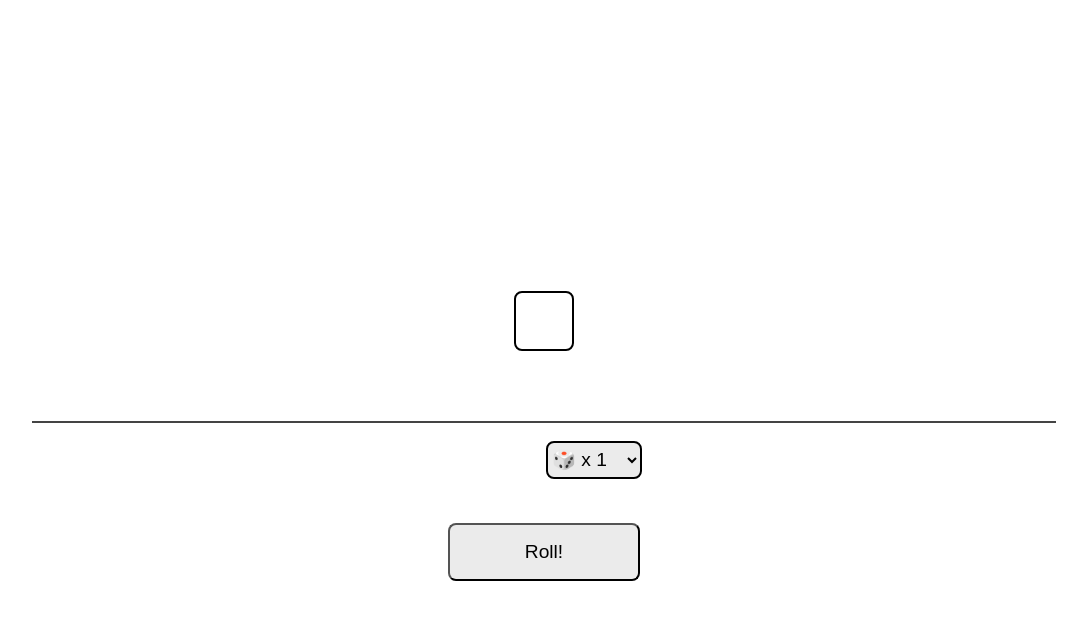
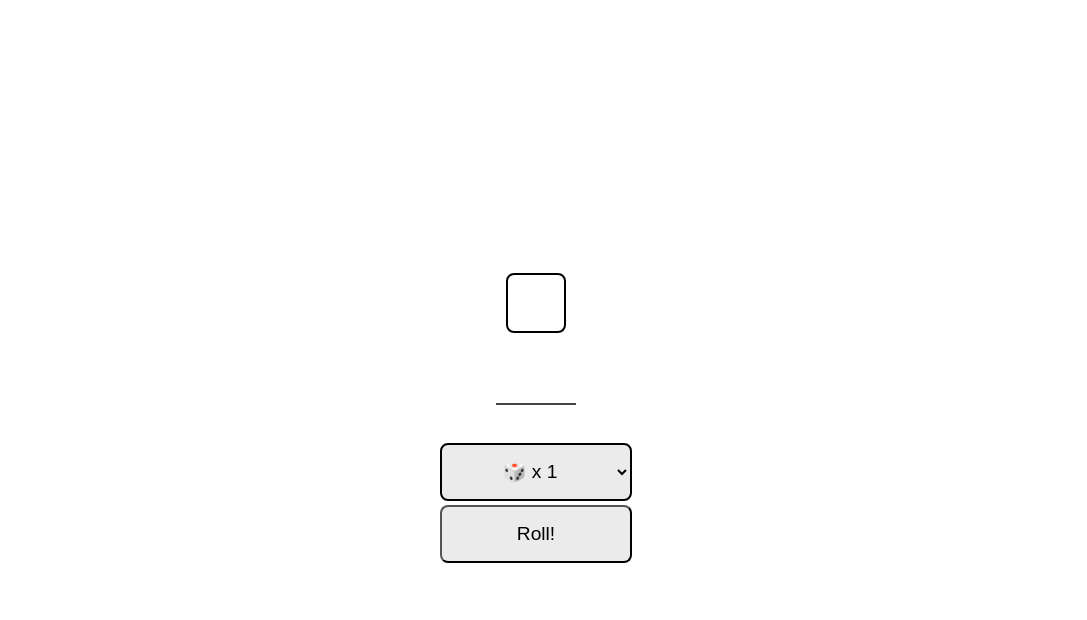
Before and after one commit to GuilhermeHCayeiro/Rolagem-de-dados-simples., a plain HTML site: page index.html in a window 1280 px wide. Shown: the part 88-708 px from the top of the page, without its empty margins (104-1191 px from the left). Drawn offline with Linux system fonts and the light colour scheme.

Commit message:
Add files via upload

```diff
--- a/index.html
+++ b/index.html
@@ -45,7 +45,10 @@
 </body>
 
 <style>
+
     body {
+        padding: 0px;
+        margin: 0px;
         position: absolute;
         width: 100vw;
         height: 100vh;
@@ -60,8 +63,9 @@
         border-bottom: solid 2px  rgb(68, 68, 68);
         justify-content: center;
         align-items: center;
-        width: 40vw;
+        width: fit-content;
         height: 50%;
+        transition: all 0.7s ease;
     }
     #dice {
         position: relative;
@@ -174,10 +178,11 @@
     }
     #select {
         position: relative;
-        left: 224px;
-        top: -150px;
-        width: 5em;
-        height: 2em;
+        left: 0px;
+        top: -120px;
+        text-align: center;
+        width: 10em;
+        height: 3em;
         font-size: 1.2em;
         font-family: Arial, Helvetica, sans-serif;
         border: solid 2px black;
@@ -209,49 +214,6 @@
         transition: all 0.5s ease;
         color: rgba(0, 0, 0, 0);
         font-family: Arial, Helvetica, sans-serif;
-    }
-
-    @media screen and (min-width: 300px) {
-
-        #dice-area {
-            position: relative;
-            display: flex;
-            border-bottom: solid 2px  rgb(68, 68, 68);
-            justify-content: center;
-            align-items: center;
-            width: 80vw;
-            height: 50%;
-
-        }
-
-        #select {
-            position: relative;
-            left: 50px;
-            top: -140px;
-            width: 5em;
-            height: 2em;
-            font-size: 1.2em;
-            font-family: Arial, Helvetica, sans-serif;
-            border: solid 2px black;
-            border-radius: 8px;
-            background-color: rgb(235, 235, 235);
-
-        }
-
-        #numero-soma {
-            display: flex;
-            position: relative;
-            font-size: 2.5em;
-            text-align: center;
-            align-items: center;
-            justify-content: center;
-            top: -120px;
-            transition: all 0.5s ease;
-            color: rgba(0, 0, 0, 0);
-            font-family: Arial, Helvetica, sans-serif;
-        }
-
-
     }
 
 </style>
```
